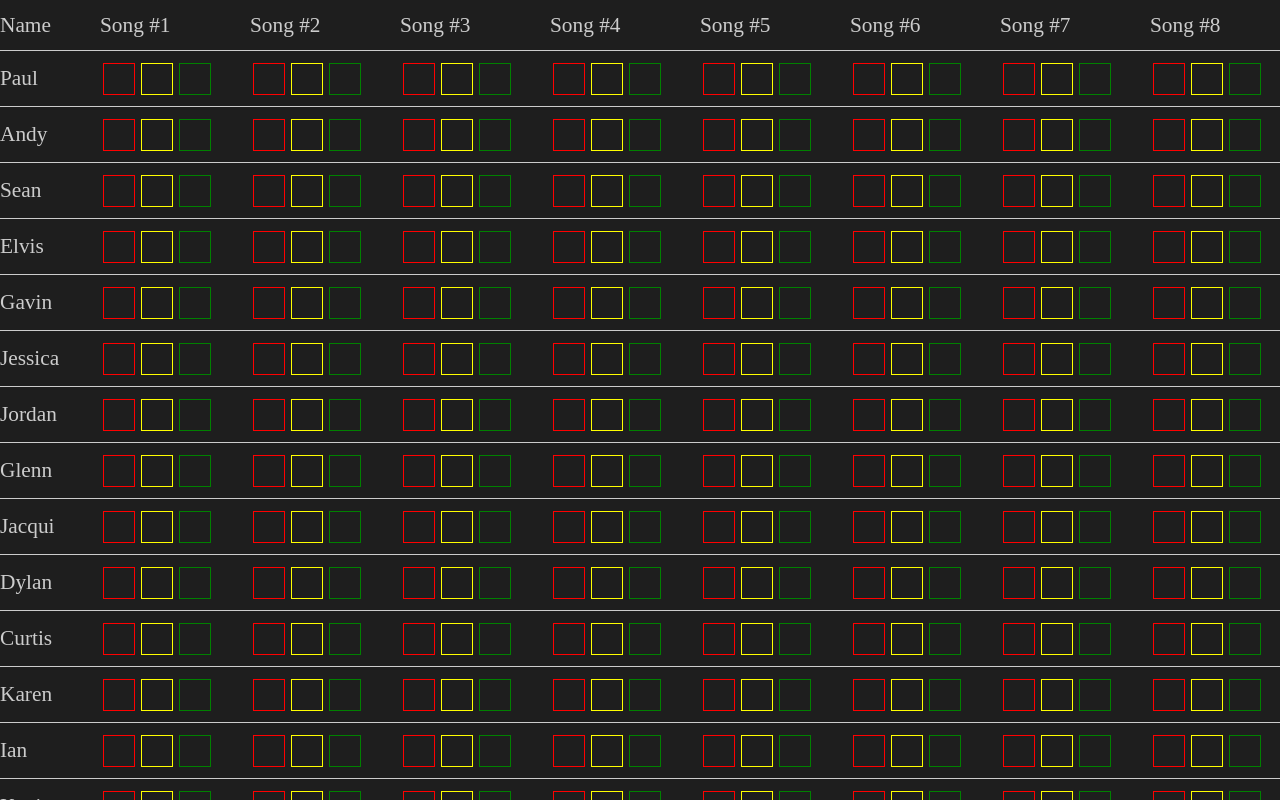
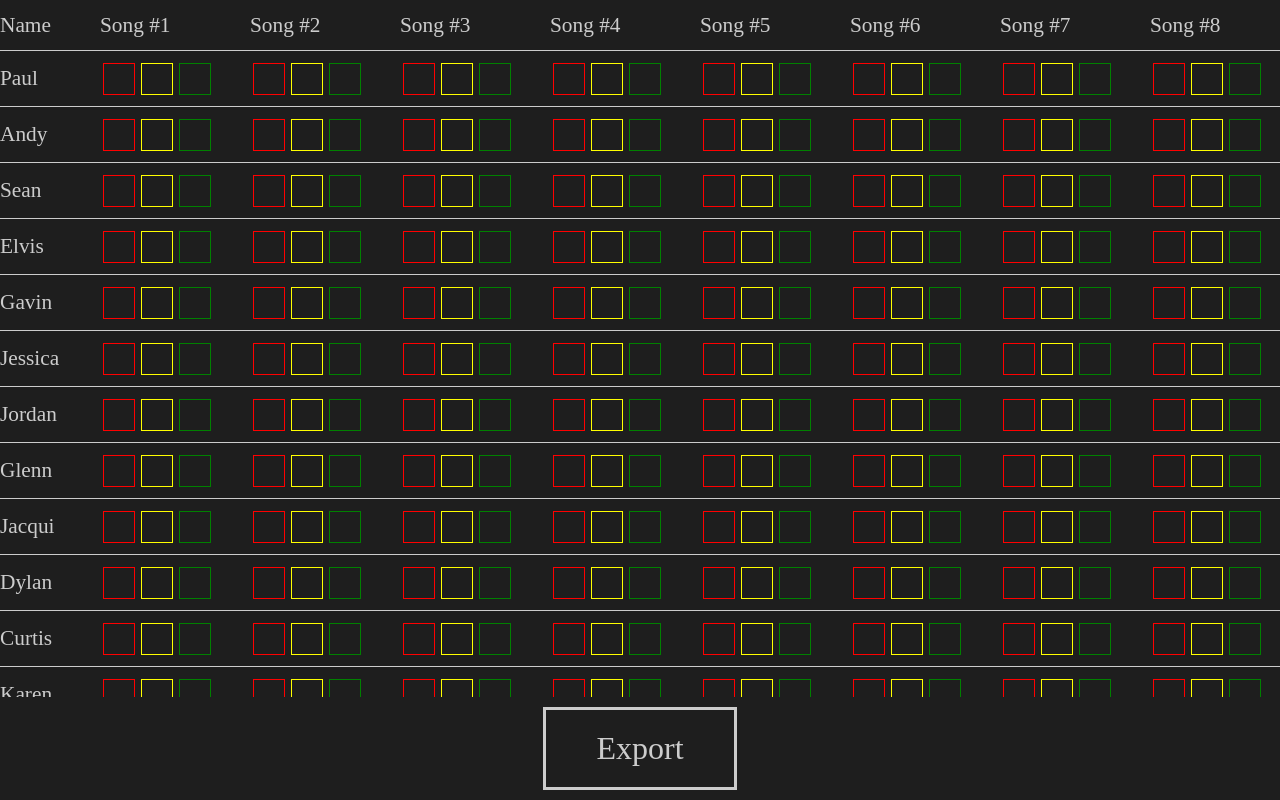
Before and after one commit to Syntastic/game, an Angular app: page /scoring in a window 1280 px wide. Built offline with nearby package versions, Linux system fonts and the light colour scheme; what ag-grid-angular would draw is missing.

Commit message:
feat: add export

```diff
--- a/package.json
+++ b/package.json
@@ -21,6 +21,7 @@
     "@angular/router": "^15.0.0",
     "ag-grid-angular": "^29.0.0",
     "ag-grid-community": "^29.0.0",
+    "file-saver": "^2.0.5",
     "rxjs": "~7.5.0",
     "tslib": "^2.3.0",
     "zone.js": "~0.12.0"
--- a/src/app/components/grid-component.scss
+++ b/src/app/components/grid-component.scss
@@ -5,6 +5,7 @@
   flex-direction: column;
   font-size: 16pt;
   height: 100%;
+  width: 100%;
   overflow: hidden;
 }
 
--- a/src/app/components/player-row.component.scss
+++ b/src/app/components/player-row.component.scss
@@ -6,7 +6,6 @@
 }
 
 .name {
-  // padding-left: 2px;
   flex-shrink: 0;
   width: 100px;
 }
--- a/src/app/components/routing.tabs.component.ts
+++ b/src/app/components/routing.tabs.component.ts
@@ -10,7 +10,7 @@ export class RoutingTabsComponent {
   public tabs: Tab[] = [
     { route: 'game', display: 'Start' },
     { route: 'list', display: 'Song List' },
-    { route: 'scoring', display: 'Score Sheet' },
+    // { route: 'scoring', display: 'Score Sheet' },
     { route: 'links', display: 'Links' },
   ];
 
--- a/src/app/components/scoring-page.component.html
+++ b/src/app/components/scoring-page.component.html
@@ -1,5 +1,8 @@
-<app-grid
-  [players]="rows$ | async"
-  [showScores]="true"
-  (scoreChanged)="onScoreChanged($event)"
-></app-grid>
+<div class="container">
+  <app-grid
+    [players]="rows$ | async"
+    [showScores]="true"
+    (scoreChanged)="onScoreChanged($event)"
+  ></app-grid>
+  <div class="export" (click)="onExportClick()">Export</div>
+</div>
--- a/src/app/components/scoring-page.component.scss
+++ b/src/app/components/scoring-page.component.scss
@@ -1,7 +1,19 @@
-:host {
+.container {
   height: 100%;
   display: flex;
+  flex-direction: column;
   width: 100%;
   justify-content: center;
   align-items: center;
 }
+
+.export {
+  font-size: 24pt;
+  border: 3px solid #ccc;
+  padding: 20px 50px;
+  margin: 10px;
+}
+.export:hover {
+  cursor: pointer;
+  background-color: #3c3c3c;
+}
--- a/src/app/components/scoring-page.component.ts
+++ b/src/app/components/scoring-page.component.ts
@@ -1,5 +1,7 @@
 import { Component } from '@angular/core';
-import { map } from 'rxjs';
+import { map, take } from 'rxjs';
+import { saveAs } from 'file-saver';
+
 import { Score } from '../models';
 import { PlayerStateService } from '../services';
 
@@ -18,4 +20,17 @@ export class ScoringPageComponent {
   public onScoreChanged(e: [number, Score]): void {
     this.playerStateService.assignScore(e[0], e[1]);
   }
+
+  public onExportClick(): void {
+    this.playerStateService.players$
+      .pipe(
+        take(1),
+        map((data) => {
+          return new File([JSON.stringify(data, null, 2)], 'data.json');
+        })
+      )
+      .subscribe((x) => {
+        saveAs(x);
+      });
+  }
 }
--- a/src/app/components/shell.component.scss
+++ b/src/app/components/shell.component.scss
@@ -15,4 +15,6 @@
   flex-shrink: 0;
   margin-top: auto;
   min-height: 50px;
+  display: flex;
+  justify-content: center;
 }
--- a/src/app/components/song-list.component.html
+++ b/src/app/components/song-list.component.html
@@ -1,3 +1,5 @@
+<app-shell>
+  <div class="container">
     <div
       class="song"
       *ngFor="let song of songs"
@@ -5,3 +7,5 @@
     >
       #{{ song.id }} - {{ song.year }}
     </div>
+  </div>
+</app-shell>
--- a/src/app/components/song-list.component.scss
+++ b/src/app/components/song-list.component.scss
@@ -1,6 +1,6 @@
 @import "/src/styles";
 
-:host {
+.container {
   display: flex;
   flex-direction: column;
   height: 700px;
```
Also changed, not shown: 1 other file (tests, documents, lock files or other folders). Lines whose indentation alone changed are shown as unchanged.
